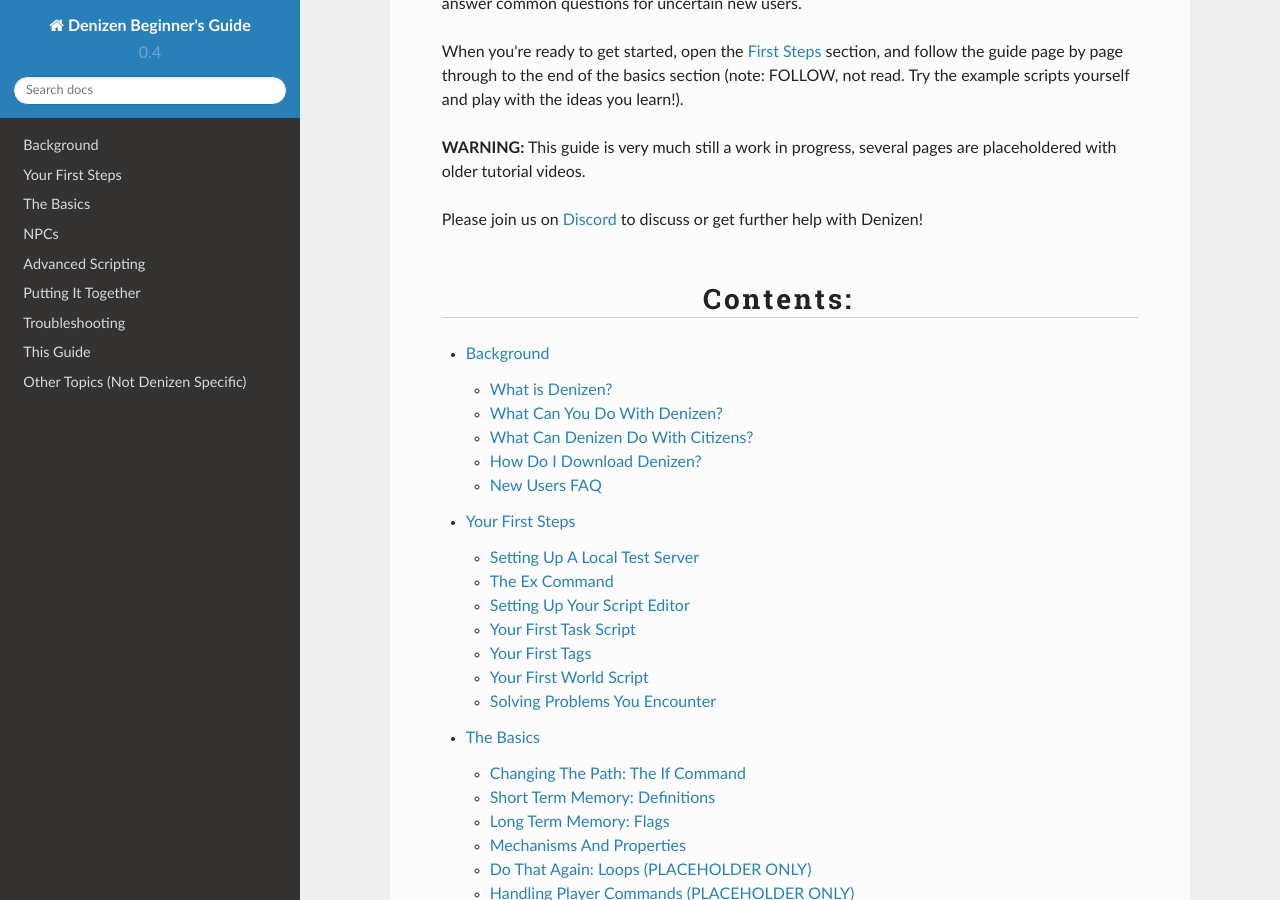
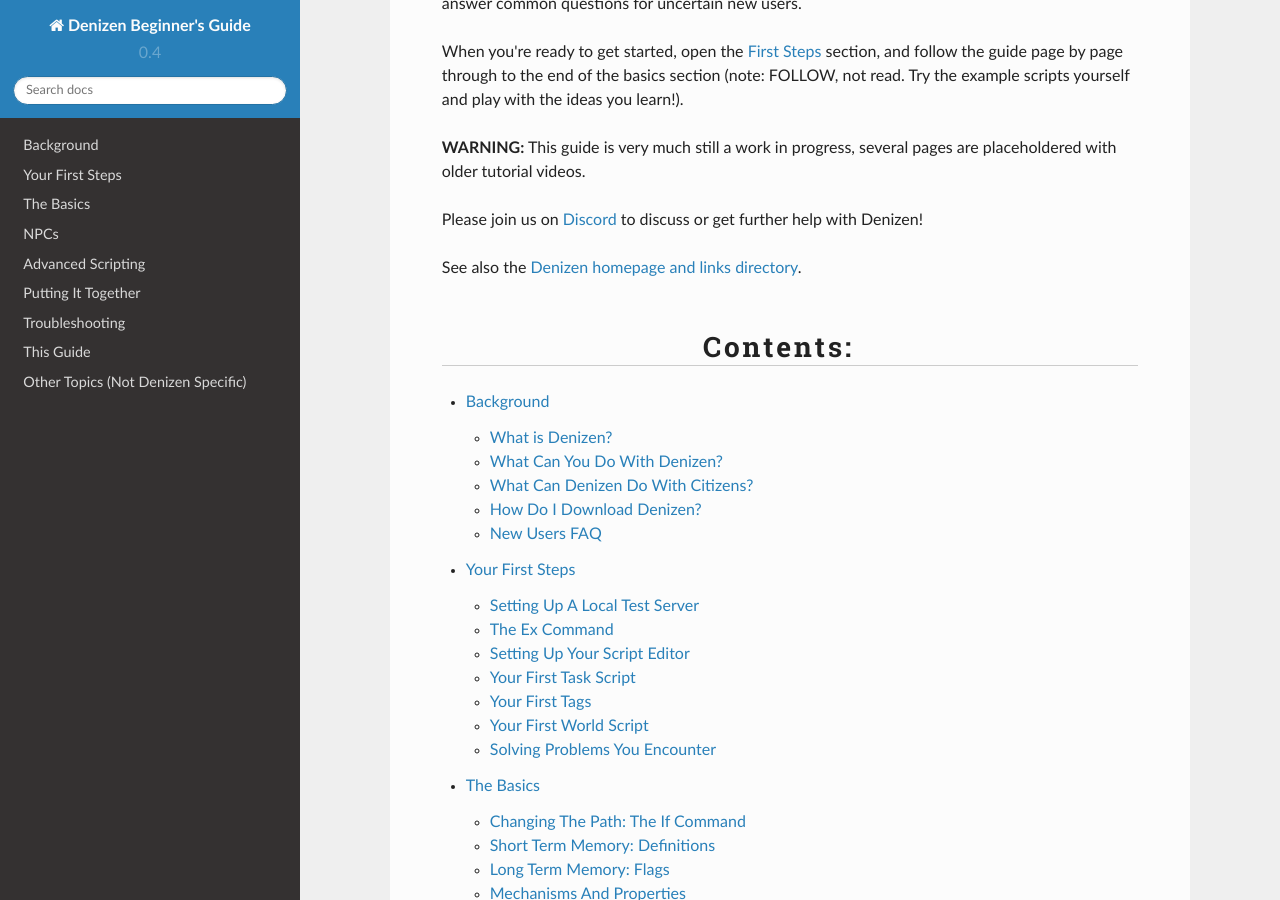
Before and after one commit to DenizenScript/Denizen-Beginners-Guide, a Sphinx documentation site: the page built from source/index.md, in a window 1280 px wide and 900 px high, scrolled down 301 px. Built offline with Sphinx 7.4.7 and the Read the Docs theme 2.0.0, drawn with Linux system fonts in a browser that asks for light colours.

Commit message:
add Denizen homepage link

```diff
--- a/source/index.md
+++ b/source/index.md
@@ -12,6 +12,8 @@ When you're ready to get started, open the [First Steps](/guides/first-steps/ind
 **WARNING:** This guide is very much still a work in progress, several pages are placeholdered with older tutorial videos.
 
 Please join us on [Discord](https://discord.gg/Q6pZGSR) to discuss or get further help with Denizen!
+
+See also the [Denizen homepage and links directory](https://denizenscript.com/).
 
 ## Contents:
 
```
Also changed, not shown: source/_static/css/stylesheet.css (+0 -21 lines), source/guides/put-it-together/kill-quest.md (+2 -0 lines).
